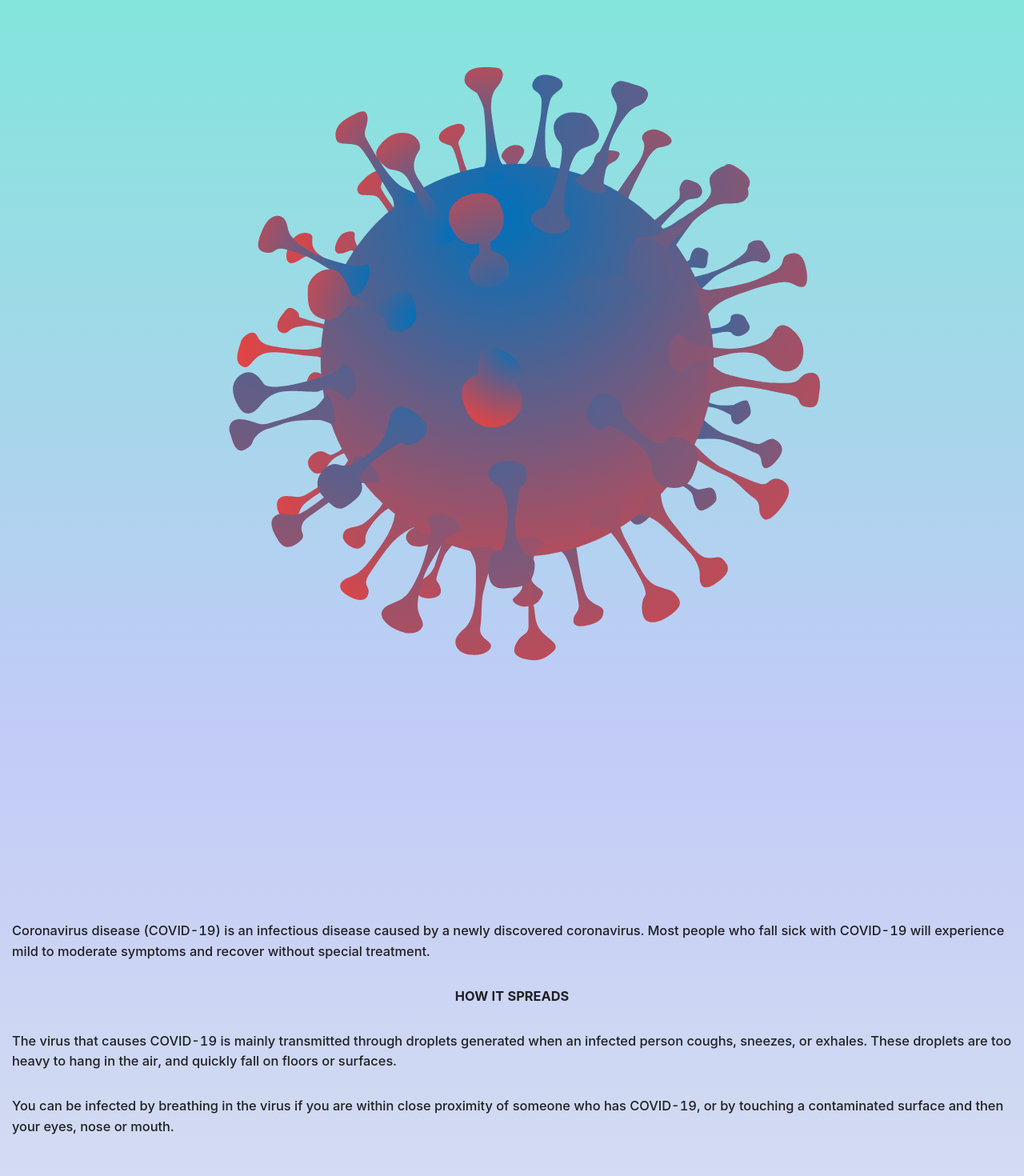
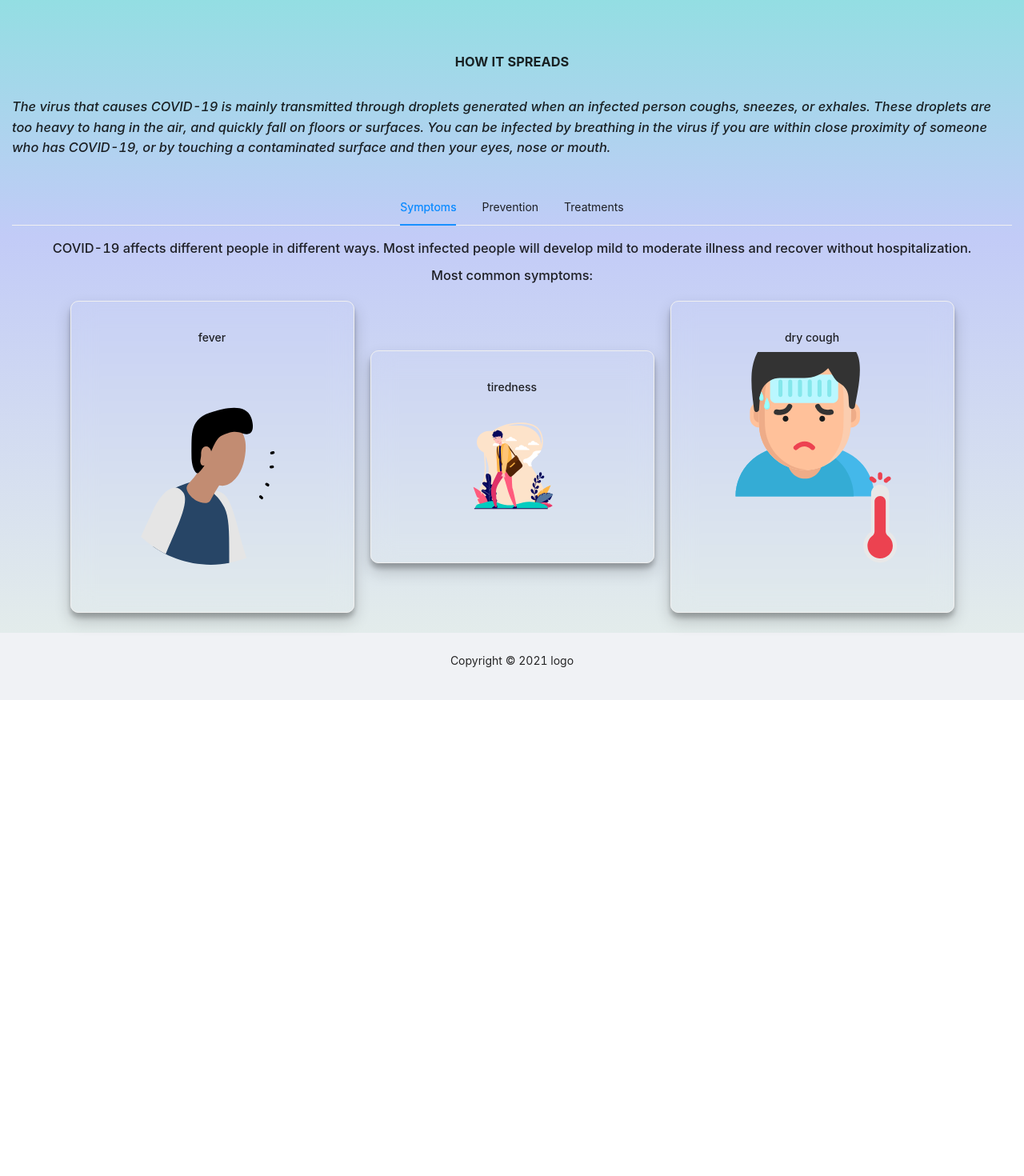
Before and after one commit to SiddheshDabholkar/Corona, a Next.js app: page / in a window 1280 px wide. Shown: the part 200-1670 px from the top of the page at 80% size. After the commit the page ends 1075 px from the top, so only its background shows below. Built offline with nearby package versions, Linux system fonts and the light colour scheme.

Commit message:
added India in news and stats

```diff
--- a/pages/News.jsx
+++ b/pages/News.jsx
@@ -26,6 +26,7 @@ export default function News(props) {
       </Head>
       <MainContainer auto>
         <h1>News</h1>
+        <h6>India</h6>
         <RestContainer padding wrap row>
           {articles.map((article) => (
             <StyledNewsCard {...article} />
--- a/pages/Stats.jsx
+++ b/pages/Stats.jsx
@@ -42,6 +42,7 @@ export default function Stats(props) {
       </Head>
       <MainContainer auto>
         <h1>Stats</h1>
+        <h6>India</h6>
         <RestContainer>
           <StatsCardContainer>
             <StatsCard {...props} />
--- a/pages/index.js
+++ b/pages/index.js
@@ -29,32 +29,24 @@ export default function Home() {
         <meta name="keywords" content="Home" />
       </Head>
       <MainContainer auto>
-        <SvgContainer>
+        <SvgContainer small>
           <div className="container" ref={container}></div>
         </SvgContainer>
         <RestContainer padding>
-          <h3>
-            Coronavirus disease (COVID-19) is an infectious disease caused by a
-            newly discovered coronavirus. Most people who fall sick with
-            COVID-19 will experience mild to moderate symptoms and recover
-            without special treatment.
-          </h3>
-          <br />
           <h3>
             <b>HOW IT SPREADS</b>
           </h3>
           <br />
           <h3>
-            The virus that causes COVID-19 is mainly transmitted through
-            droplets generated when an infected person coughs, sneezes, or
-            exhales. These droplets are too heavy to hang in the air, and
-            quickly fall on floors or surfaces.
-          </h3>
-          <br />
-          <h3>
-            You can be infected by breathing in the virus if you are within
-            close proximity of someone who has COVID-19, or by touching a
-            contaminated surface and then your eyes, nose or mouth.
+            <i>
+              The virus that causes COVID-19 is mainly transmitted through
+              droplets generated when an infected person coughs, sneezes, or
+              exhales. These droplets are too heavy to hang in the air, and
+              quickly fall on floors or surfaces. You can be infected by
+              breathing in the virus if you are within close proximity of
+              someone who has COVID-19, or by touching a contaminated surface
+              and then your eyes, nose or mouth.
+            </i>
           </h3>
         </RestContainer>
         <RestContainer padding>
```
